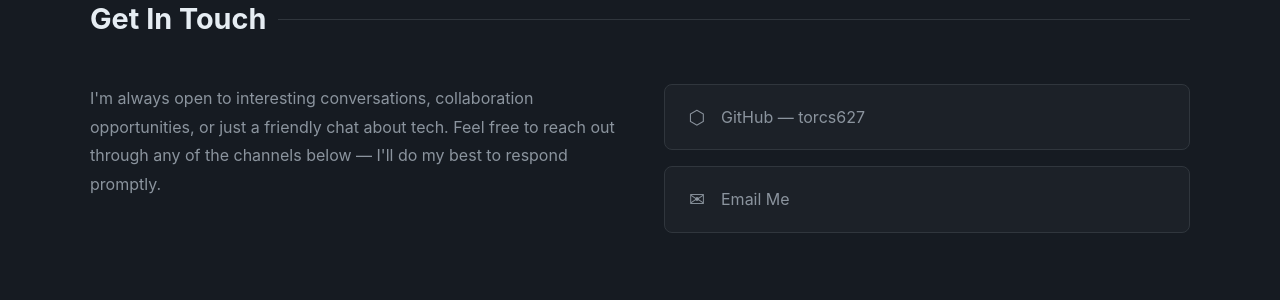
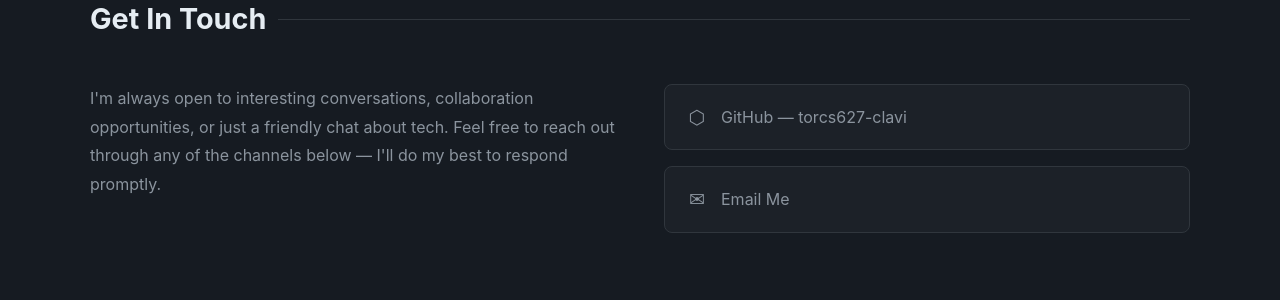
Before and after one commit to torcs627-clavi/torcs627-clavi.github.io, a Jekyll site: the page built from index.html, in a window 1280 px wide and 900 px high, scrolled down 2264 px. Shown: the part 499-799 px from the top of the window. Built offline with Jekyll 4.4.1, drawn with Linux system fonts in a browser that asks for light colours.

Commit message:
更新项目链接和联系方式，修正 GitHub 和邮箱信息

```diff
--- a/index.html
+++ b/index.html
@@ -123,8 +123,8 @@
       <div class="project-card-header">
         <span class="project-name">📄 torcs627.github.io</span>
         <div class="project-links">
-          <a href="https://github.com/torcs627/torcs627.github.io" class="project-link" target="_blank" rel="noopener" title="GitHub">⬡ GitHub</a>
-          <a href="https://torcs627.github.io" class="project-link" target="_blank" rel="noopener" title="Live">↗ Live</a>
+          <a href="https://github.com/torcs627-clavi/torcs627-clavi.github.io" class="project-link" target="_blank" rel="noopener" title="GitHub">⬡ GitHub</a>
+          <a href="https://torcs627-clavi.github.io" class="project-link" target="_blank" rel="noopener" title="Live">↗ Live</a>
         </div>
       </div>
       <p class="project-desc">
@@ -180,11 +180,11 @@
         </p>
       </div>
       <div class="contact-links">
-        <a href="https://github.com/torcs627" class="contact-link-item" target="_blank" rel="noopener">
+        <a href="https://github.com/torcs627-clavi" class="contact-link-item" target="_blank" rel="noopener">
           <span class="contact-link-icon">⬡</span>
-          <span>GitHub — torcs627</span>
+          <span>GitHub — torcs627-clavi</span>
         </a>
-        <a href="mailto:your@email.com" class="contact-link-item">
+        <a href="mailto:zhe-li21@tsinghua.org.cn" class="contact-link-item">
           <span class="contact-link-icon">✉</span>
           <span>Email Me</span>
         </a>
```
